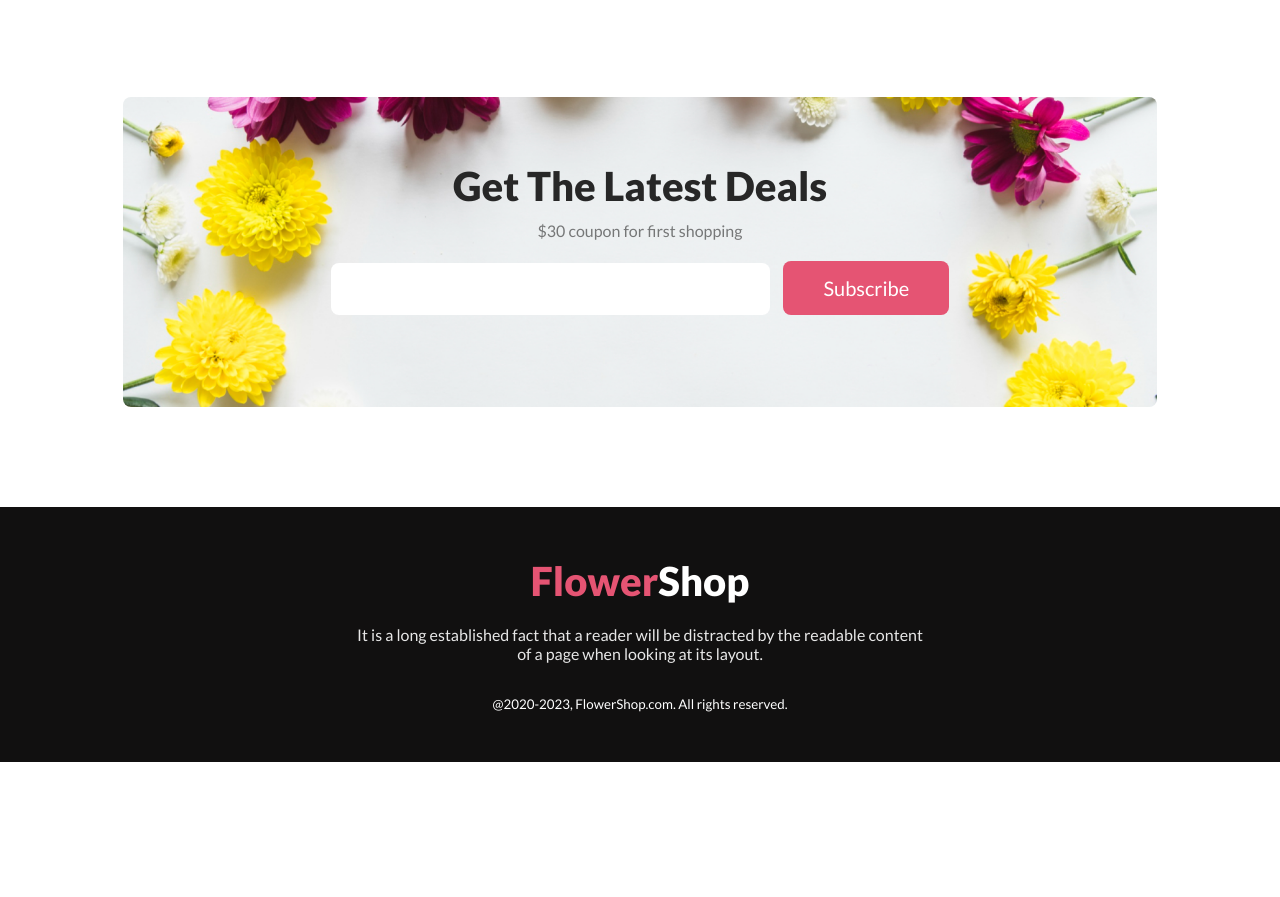
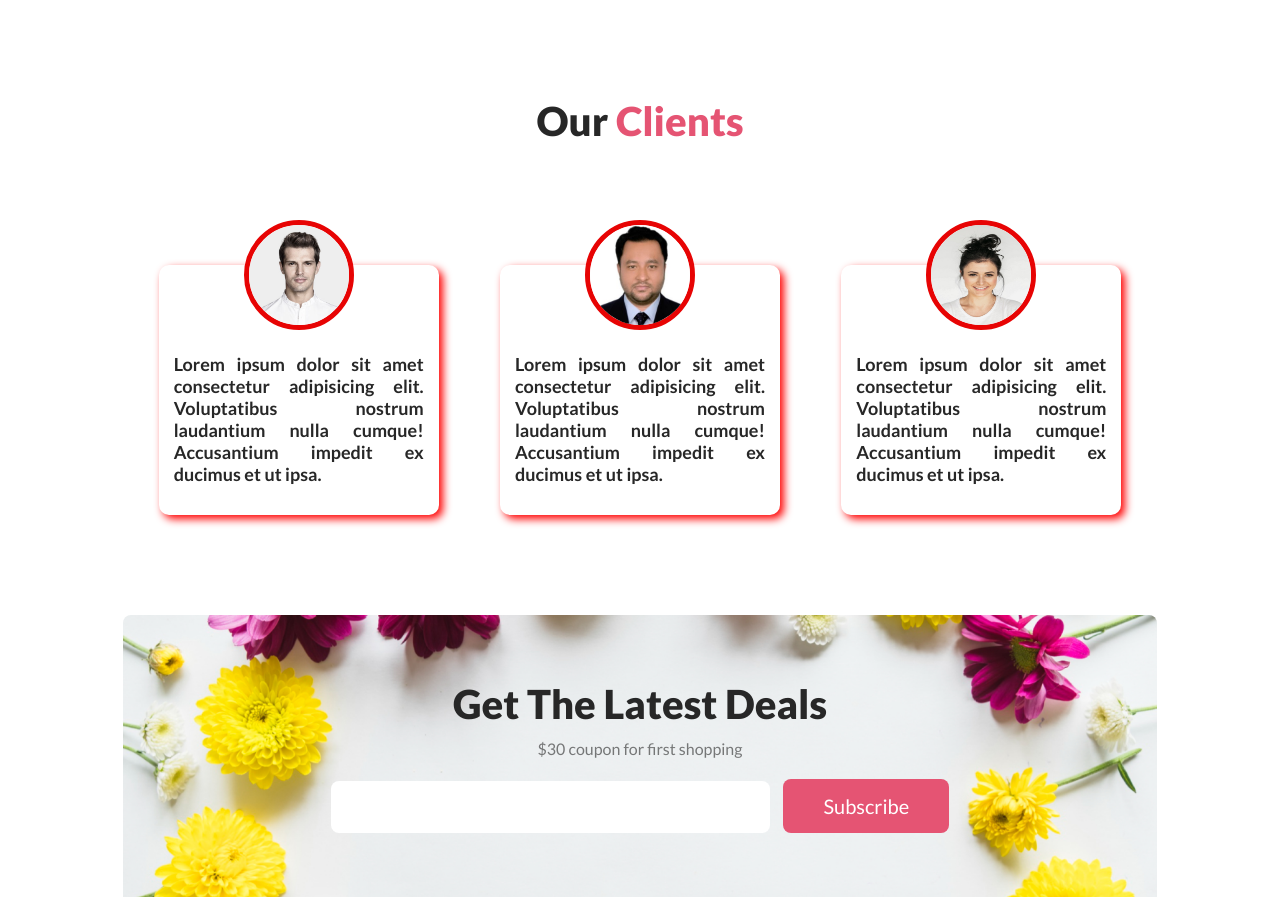
Before and after one commit to foysalAhmad12/flower-stall, a plain HTML site: page index.html in a window 1280 px wide. Shown: the part 2926-3823 px from the top of the page. Before the commit the page ends 3688 px from the top, so only its background shows below. Drawn offline with Linux system fonts and the light colour scheme.

Commit message:
Finish and Complete my first Assignment

```diff
--- a/index.html
+++ b/index.html
@@ -69,6 +69,7 @@
             </div>
          </section>
          <section>
+            <!-- Hot Deals Container -->
             <div class="hot-dealscontainer">
                 <div class="hot-deals">
                     <h2 class="mini-title2">Hot Deal ! Sale Up To 25% <span class="color-primary">Off</span></h2>
@@ -92,6 +93,29 @@
                 </div>
             </div>
          </section>
+         <!-- Hot Deals Container -->
+         <!-- our-clients-container -->
+         <section>
+            <div class="our-clients-container mid">
+                <h2 class="mini-title">Our <span class="color-primary">Clients</span></h2>
+                <div class="clients-comment-section">
+                    <div class="clients-comment">
+                        <img src="assets/images/client2.jpg" alt="">
+                        <p class="clients-talk">Lorem ipsum dolor sit amet consectetur adipisicing elit. Voluptatibus nostrum laudantium nulla cumque! Accusantium impedit ex ducimus et ut ipsa.</p>
+                    </div>
+                    <div class="clients-comment">
+                        <img src="assets/images/client1.jpg" alt="">
+                        <p class="clients-talk">Lorem ipsum dolor sit amet consectetur adipisicing elit. Voluptatibus nostrum laudantium nulla cumque! Accusantium impedit ex ducimus et ut ipsa.</p>
+                    </div>
+                    <div class="clients-comment">
+                        <img src="assets/images/client3.jpg" alt="">
+                        <p class="clients-talk">Lorem ipsum dolor sit amet consectetur adipisicing elit. Voluptatibus nostrum laudantium nulla cumque! Accusantium impedit ex ducimus et ut ipsa.</p>
+                    </div>
+                </div>
+            </div>
+         </section>
+         <!-- our-clients-container End -->
+         <!-- Latest-deal-container Start -->
          <section>
             <div class="latest-deal-container mid">
                 <h2 class="mini-title">Get The Latest Deals</h2>
@@ -100,6 +124,7 @@
                 <button class="btn-primary">Subscribe</button>
             </div>
          </section>
+         <!-- Latest-deal-container End -->
     </main>
     <footer>
         <div class="flower-shop-container">
--- a/style.css
+++ b/style.css
@@ -205,3 +205,38 @@ section{
     color: rgba(255, 255, 255, 0.90);
    }
 /* Footer Part End */
+/* Client Part */
+.our-clients-container{
+    text-align: center;
+}
+.clients-comment-section{
+    display: flex;
+    justify-content: space-around;
+    align-items: center;
+}
+.clients-comment{
+    width: 250px;
+    height: 200px;
+    box-shadow: 4px 4px 8px red;
+    padding: 25px 15px;
+    text-align: center;
+    color: #D9EFF1;
+    border-radius: 10px;
+    margin-top: 100px;
+}
+.clients-comment img {
+    width: 100px;
+    height: 100px;
+    border-radius: 50%;
+    margin-top: -70px;
+    margin-bottom: 20px;
+    border: 5px solid rgb(231, 4, 4);
+}
+.clients-talk{
+    margin-bottom: 25px;
+    font-size: 18px;
+    color: #272727;
+    text-align: justify;
+    font-weight: 700;
+    box-sizing: border-box;
+}
```
Also changed, not shown: assets/images/client1.jpg (added), assets/images/client2.jpg (added), assets/images/client3.jpg (added).
